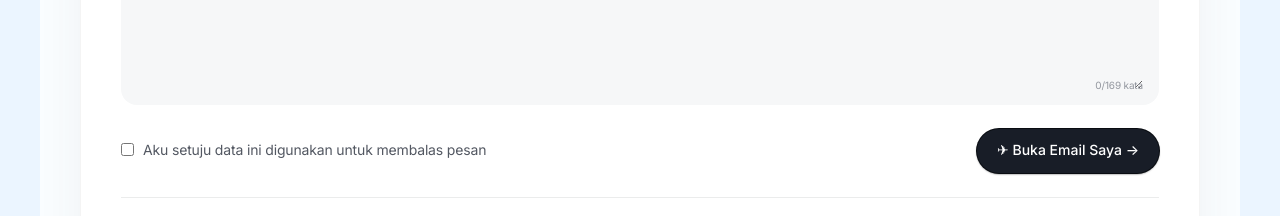
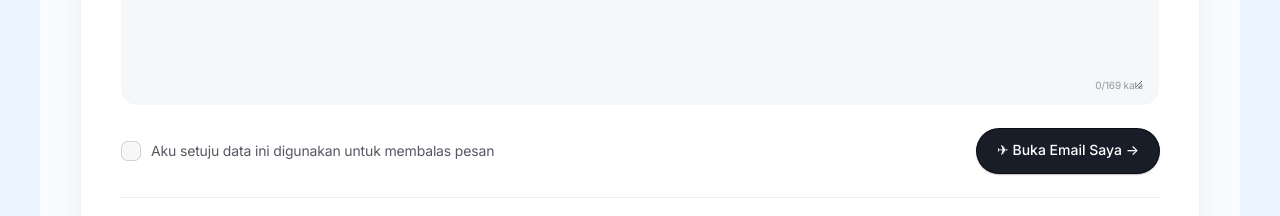
Before and after one commit to LionerHakim/JRHs, a React (Vite) app: page / in a window 1280 px wide. Shown: the part 5320-5536 px from the top of the page. Built offline with nearby package versions, Linux system fonts and the light colour scheme.

Commit message:
Fix contact email providers and privacy checkbox (#38)
* fix contact email provider validation and privacy checkbox

* style privacy checkbox to match GenieStudio system

```diff
--- a/src/index.css
+++ b/src/index.css
@@ -1406,16 +1406,77 @@ img { display: block; max-width: 100%; }
 }
 
 .contact-privacy {
-  display: flex;
+  position: relative;
+  display: inline-flex;
   align-items: flex-start;
-  gap: 9px;
+  gap: 10px;
+  max-width: 520px;
   color: var(--graphite);
   font-size: var(--text-body-sm);
+  line-height: 1.45;
+  cursor: pointer;
 }
 
 .contact-privacy input {
-  margin: 2px 0 0;
-  accent-color: var(--blue-strong);
+  position: absolute;
+  width: 1px;
+  height: 1px;
+  margin: -1px;
+  padding: 0;
+  overflow: hidden;
+  clip: rect(0 0 0 0);
+  white-space: nowrap;
+  border: 0;
+}
+
+.contact-checkmark {
+  width: 20px;
+  height: 20px;
+  flex: 0 0 20px;
+  display: grid;
+  place-items: center;
+  margin-top: 1px;
+  border: 1px solid rgba(10,13,18,.16);
+  border-radius: 7px;
+  background: var(--mist);
+  color: transparent;
+  box-shadow: inset 0 0 0 1px rgba(255,255,255,.7);
+  transition: background-color 180ms var(--ease), border-color 180ms var(--ease), color 180ms var(--ease), transform 180ms var(--ease);
+}
+
+.contact-checkmark span {
+  font-size: 13px;
+  font-weight: 600;
+  line-height: 1;
+}
+
+.contact-privacy input:checked + .contact-checkmark {
+  border-color: var(--charcoal);
+  background: var(--charcoal);
+  color: var(--paper);
+}
+
+.contact-privacy input:focus-visible + .contact-checkmark {
+  outline: 2px solid rgba(0,105,224,.28);
+  outline-offset: 3px;
+}
+
+.contact-privacy:hover .contact-checkmark {
+  transform: translateY(-1px);
+  background: var(--paper);
+}
+
+.contact-privacy:hover input:checked + .contact-checkmark {
+  background: var(--ink);
+}
+
+.contact-privacy.is-invalid .contact-checkmark {
+  border-color: rgba(111,63,43,.55);
+  background: var(--peach);
+}
+
+.contact-privacy-copy {
+  padding-top: 1px;
 }
 
 .contact-submit button {
--- a/src/main.tsx
+++ b/src/main.tsx
@@ -157,8 +157,26 @@ export default function App() {
     if (!name.trim()) return setContactError('Nama belum diisi.')
 
     const normalizedEmail = email.trim().toLowerCase()
-    if (!/^[^\s@]+@[^\s@]+\.[^\s@]+$/.test(normalizedEmail)) {
-      return setContactError('Gunakan email yang valid.')
+    const emailMatch = normalizedEmail.match(/^([^\s@]+)@([^\s@]+)$/)
+    const allowedEmailDomains = new Set([
+      'gmail.com',
+      'googlemail.com',
+      'outlook.com',
+      'hotmail.com',
+      'live.com',
+      'msn.com',
+      'yahoo.com',
+      'ymail.com',
+      'icloud.com',
+      'me.com',
+      'mac.com',
+      'proton.me',
+      'protonmail.com',
+      'pm.me',
+    ])
+
+    if (!emailMatch || !allowedEmailDomains.has(emailMatch[2])) {
+      return setContactError('Gunakan email Gmail, Outlook, Yahoo, iCloud, atau Proton.')
     }
 
     if (!message.trim()) return setContactError('Pesan belum diisi.')
@@ -430,7 +448,12 @@ ${name.trim()}`)
                 </label>
                 <label className="contact-field">
                   <span className="contact-icon" aria-hidden="true"><svg viewBox="0 0 24 24"><rect x="3.5" y="5.5" width="17" height="13" rx="2" /><path d="m4.5 7 7.5 6 7.5-6" /></svg></span>
-                  <input aria-label="Email kamu" type="email" required value={email} onChange={(event) => setEmail(event.target.value)} onBlur={() => setTouched((current) => ({ ...current, email: true }))} aria-invalid={touched.email && !!email && !/^[^\s@]+@[^\s@]+\.[^\s@]+$/.test(email.trim())} placeholder="email kamu" autoComplete="email" inputMode="email" />
+                  <input aria-label="Email kamu" type="email" required value={email} onChange={(event) => setEmail(event.target.value)} onBlur={() => setTouched((current) => ({ ...current, email: true }))} aria-invalid={touched.email && !!email && (() => {
+                    const normalized = email.trim().toLowerCase()
+                    const match = normalized.match(/^([^\s@]+)@([^\s@]+)$/)
+                    const allowedDomains = ['gmail.com', 'googlemail.com', 'outlook.com', 'hotmail.com', 'live.com', 'msn.com', 'yahoo.com', 'ymail.com', 'icloud.com', 'me.com', 'mac.com', 'proton.me', 'protonmail.com', 'pm.me']
+                    return !match || !allowedDomains.includes(match[2])
+                  })()} placeholder="email kamu" autoComplete="email" inputMode="email" />
                 </label>
                 <label className="contact-field contact-topic">
                   <span className="contact-icon" aria-hidden="true"><svg viewBox="0 0 24 24"><path d="M5 7h14M5 12h14M5 17h9" /></svg></span>
@@ -453,9 +476,10 @@ ${name.trim()}`)
               {contactStatus ? <p className="contact-feedback is-success" role="status">{contactStatus}<span>Aplikasi email kamu akan terbuka. Tinggal cek pesannya, lalu klik Kirim.</span></p> : null}
 
               <div className="contact-submit">
-                <label className="contact-privacy">
+                <label className={`contact-privacy${touched.privacy && !privacy ? ' is-invalid' : ''}`}>
                   <input type="checkbox" required checked={privacy} onChange={(event) => setPrivacy(event.target.checked)} onBlur={() => setTouched((current) => ({ ...current, privacy: true }))} aria-invalid={touched.privacy && !privacy} />
-                  <span>Aku setuju data ini digunakan untuk membalas pesan</span>
+                  <span className="contact-checkmark" aria-hidden="true"><span>✓</span></span>
+                  <span className="contact-privacy-copy">Aku setuju data ini digunakan untuk membalas pesan</span>
                 </label>
                 <button type="submit">✈ <span>Buka Email Saya</span> <span aria-hidden="true">→</span></button>
               </div>
```
